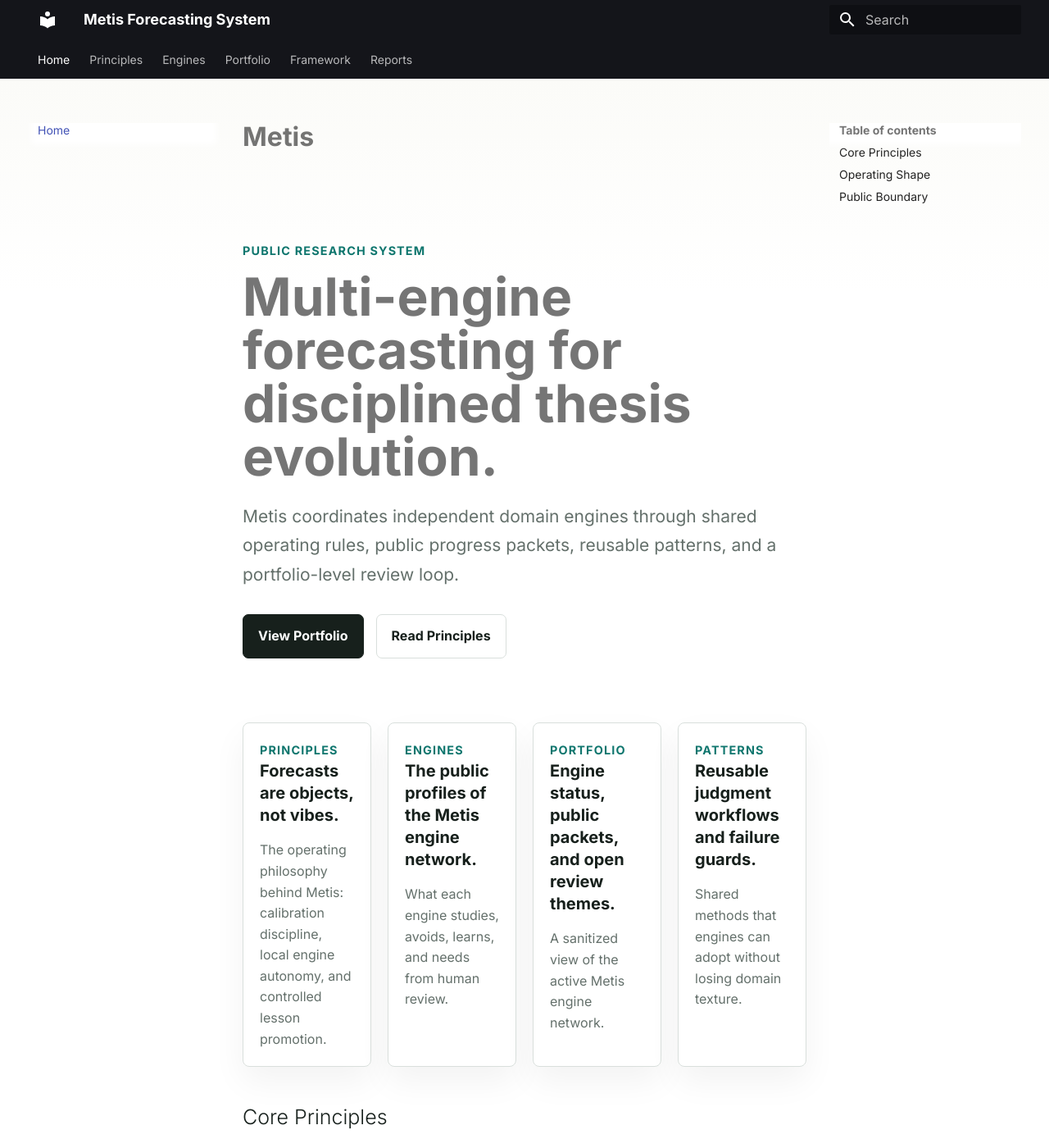
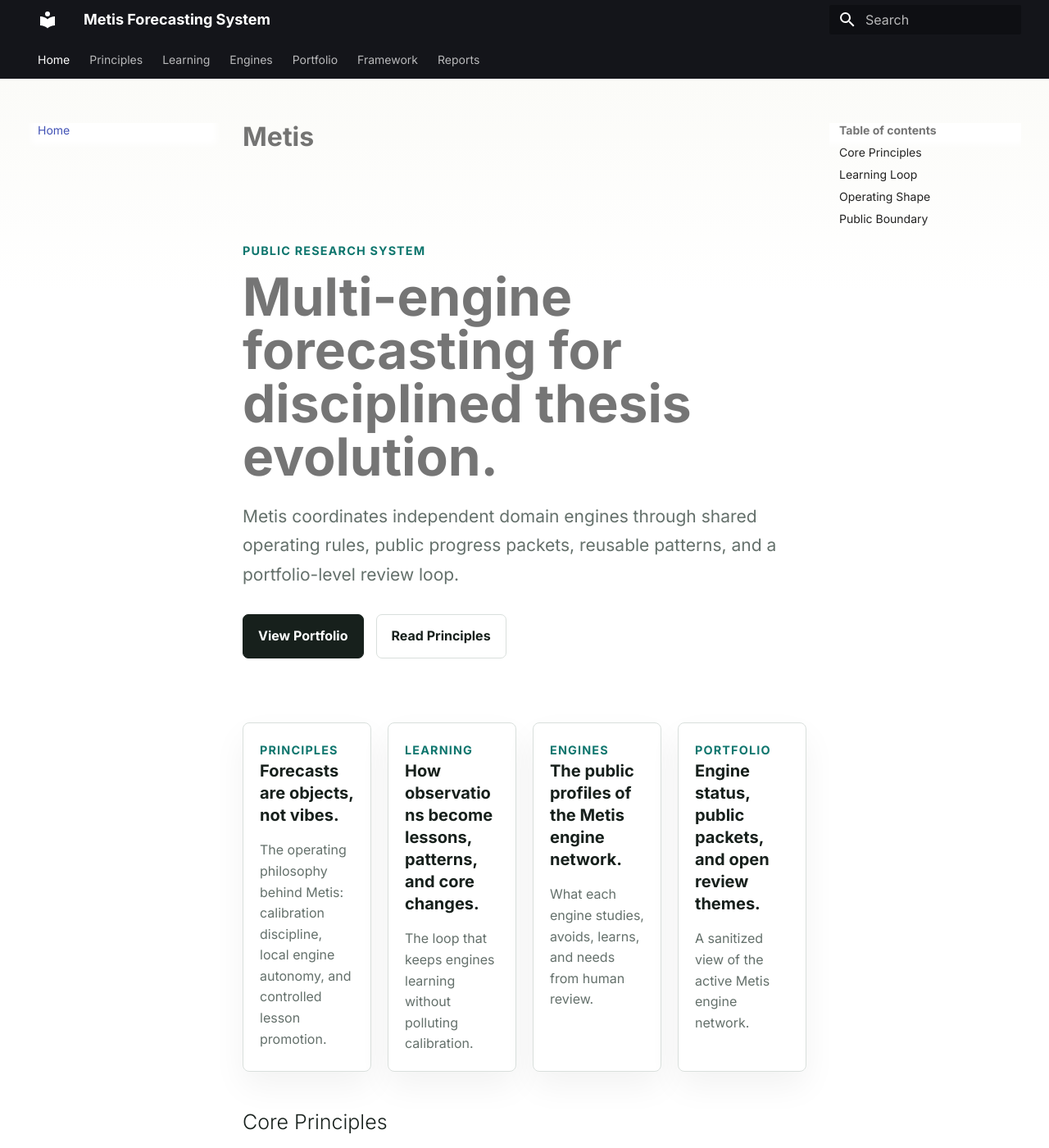
Before and after one commit to qwrrrrr5877/metis-public-site, an MkDocs documentation site: the page built from docs/index.md, in a window 1280 px wide and 1400 px high. Shown: the whole window at 82% size. Built offline with MkDocs 1.6.1 and Material for MkDocs 9.7.7, drawn with Linux system fonts in a browser that asks for light colours; some of the changed text lies outside the part shown.

Commit message:
Add Metis learning loop page

```diff
--- a/docs/index.md
+++ b/docs/index.md
@@ -16,6 +16,11 @@
     <strong>Forecasts are objects, not vibes.</strong>
     <p>The operating philosophy behind Metis: calibration discipline, local engine autonomy, and controlled lesson promotion.</p>
   </a>
+  <a class="metis-card" href="learning/">
+    <span class="metis-card-label">Learning</span>
+    <strong>How observations become lessons, patterns, and core changes.</strong>
+    <p>The loop that keeps engines learning without polluting calibration.</p>
+  </a>
   <a class="metis-card" href="engines/">
     <span class="metis-card-label">Engines</span>
     <strong>The public profiles of the Metis engine network.</strong>
@@ -25,11 +30,6 @@
     <span class="metis-card-label">Portfolio</span>
     <strong>Engine status, public packets, and open review themes.</strong>
     <p>A sanitized view of the active Metis engine network.</p>
-  </a>
-  <a class="metis-card" href="metis/patterns/">
-    <span class="metis-card-label">Patterns</span>
-    <strong>Reusable judgment workflows and failure guards.</strong>
-    <p>Shared methods that engines can adopt without losing domain texture.</p>
   </a>
 </div>
 
@@ -53,6 +53,17 @@
     <p>The public site explains the method; raw evidence, unresolved objects, and schema details stay private.</p>
   </div>
 </div>
+
+## Learning Loop
+
+<div class="learning-strip">
+  <div><span>1</span><strong>Observe</strong><p>Capture hunches, watch objects, and candidate questions before the event.</p></div>
+  <div><span>2</span><strong>Resolve</strong><p>Compare frozen objects against approved evidence without rewriting the claim.</p></div>
+  <div><span>3</span><strong>Compress</strong><p>Turn postmortems into lessons only after context and counterexamples are checked.</p></div>
+  <div><span>4</span><strong>Broadcast</strong><p>Promote durable patterns through core changes and engine-level adoption.</p></div>
+</div>
+
+[Read how the learning loop works](learning/){ .metis-inline-link }
 
 ## Operating Shape
 
--- a/docs/stylesheets/extra.css
+++ b/docs/stylesheets/extra.css
@@ -228,3 +228,54 @@
     grid-template-columns: 1fr;
   }
 }
+
+
+
+
+.learning-strip {
+  border-top: 1px solid var(--metis-line);
+  display: grid;
+  gap: 0;
+  grid-template-columns: repeat(4, minmax(0, 1fr));
+  margin: 1.2rem 0 .75rem;
+}
+
+.learning-strip > div {
+  border-bottom: 1px solid var(--metis-line);
+  padding: 1rem 1rem 1rem 0;
+}
+
+.learning-strip span {
+  color: var(--metis-accent);
+  display: block;
+  font-size: .72rem;
+  font-weight: 760;
+  margin-bottom: .35rem;
+}
+
+.learning-strip strong {
+  display: block;
+  font-size: 1rem;
+}
+
+.learning-strip p {
+  color: var(--metis-muted);
+  margin: .45rem 0 0;
+}
+
+.metis-inline-link {
+  color: var(--metis-accent) !important;
+  font-weight: 720;
+}
+
+@media screen and (max-width: 900px) {
+  .learning-strip {
+    grid-template-columns: repeat(2, minmax(0, 1fr));
+  }
+}
+
+@media screen and (max-width: 760px) {
+  .learning-strip {
+    grid-template-columns: 1fr;
+  }
+}
--- a/mkdocs.yml
+++ b/mkdocs.yml
@@ -24,9 +24,15 @@ markdown_extensions:
   - attr_list
   - md_in_html
   - tables
+  - pymdownx.superfences:
+      custom_fences:
+        - name: mermaid
+          class: mermaid
+          format: !!python/name:pymdownx.superfences.fence_code_format
 nav:
   - Home: index.md
   - Principles: principles.md
+  - Learning: learning.md
   - Engines:
       - Overview: engines/index.md
       - FOMC: engines/fomc.md
```
Also changed, not shown: docs/dashboard/portfolio.md (+1 -1 lines), docs/learning.md (added, +161 -0 lines).
